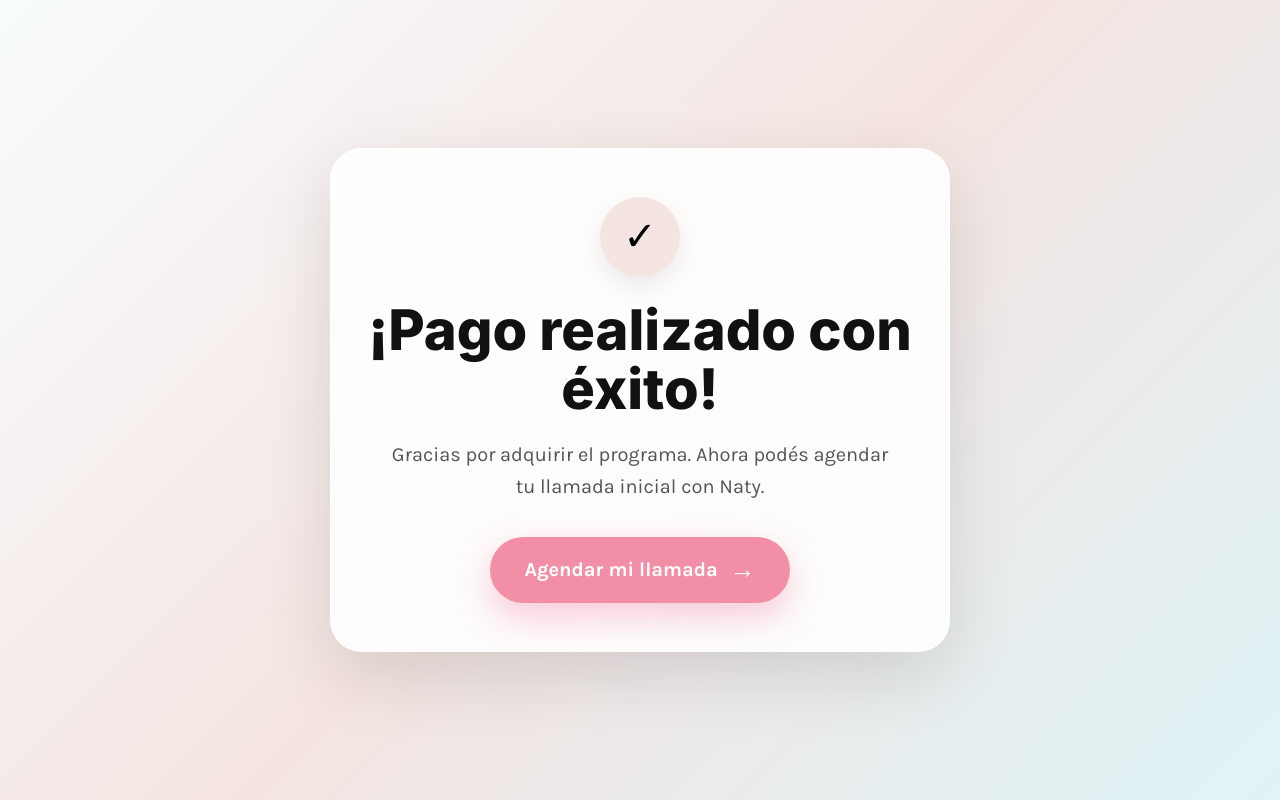
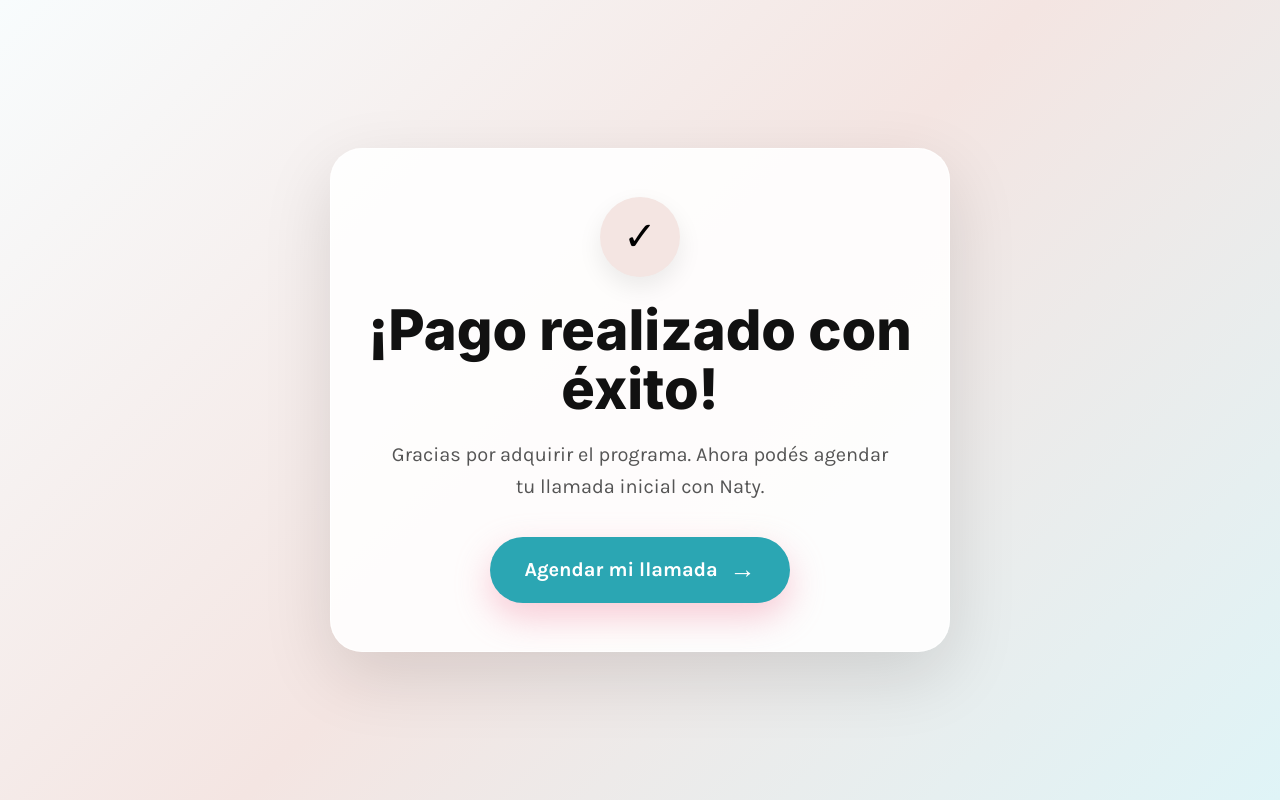
Before and after one commit to ashroomy/naty, a Next.js app: page /gracias in a window 1280 px wide. Built offline with nearby package versions, Linux system fonts and the light colour scheme; a web font is replaced by a local one.

Commit message:
Fix thank you page design

```diff
--- a/pages/gracias.jsx
+++ b/pages/gracias.jsx
@@ -73,7 +73,7 @@ const Gracias = () => {
             alignItems: "center",
             justifyContent: "center",
             gap: "12px",
-            background: "#F28EA6",
+            background: "#2BA6B3",
             color: "#fff",
             padding: "18px 34px",
             borderRadius: "999px",
```
